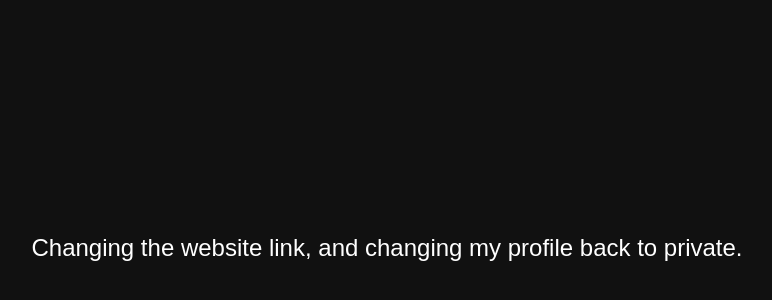
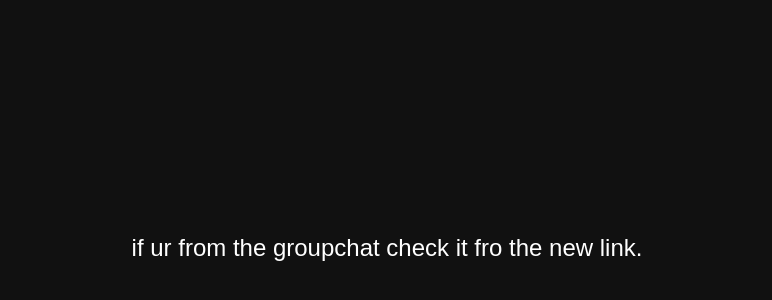
Before and after one commit to Rainfun/Rainfun.github.io, a plain HTML site: page index.html in a window 1280 px wide. Shown: the part 152-452 px from the top of the page, without its empty margins (253-1025 px from the left). Drawn offline with Linux system fonts and the light colour scheme.

Commit message:
Update index.html

```diff
--- a/index.html
+++ b/index.html
@@ -19,6 +19,6 @@
   </style>
 </head>
 <body>
-  Changing the website link, and changing my profile back to private.
+  if ur from the groupchat check it fro the new link.
 </body>
 </html>
```
